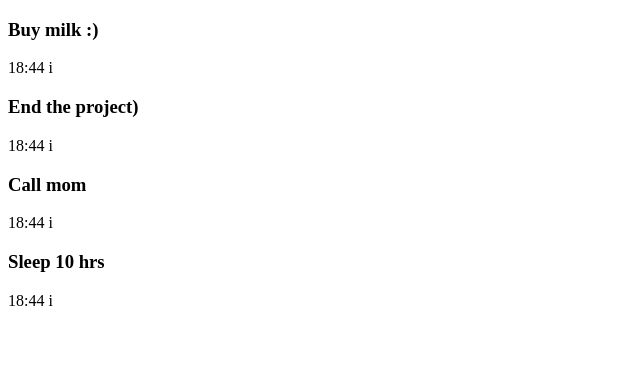
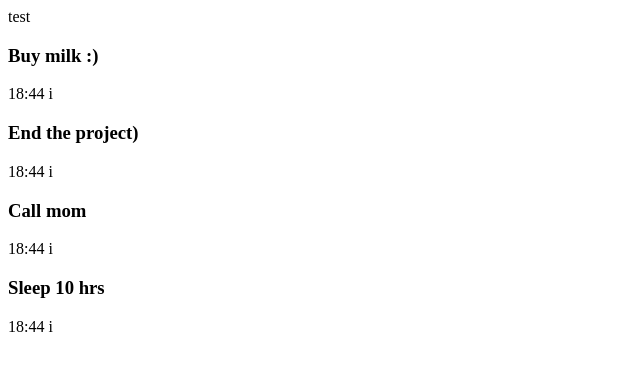
Before and after one commit to kk-developer92/weather-app, a plain HTML site: page index.html in a window 1280 px wide. Shown: the whole page, without its empty margins (0-640 px from the left). Drawn offline with Linux system fonts and the light colour scheme.

Commit message:
write test in the .box

```diff
--- a/index.html
+++ b/index.html
@@ -8,7 +8,7 @@
 </head>
 <body>
 
-    <div class="box"></div>
+    <div class="box">test</div>
 
     <script src="./script.js"></script>
 </body>
```
